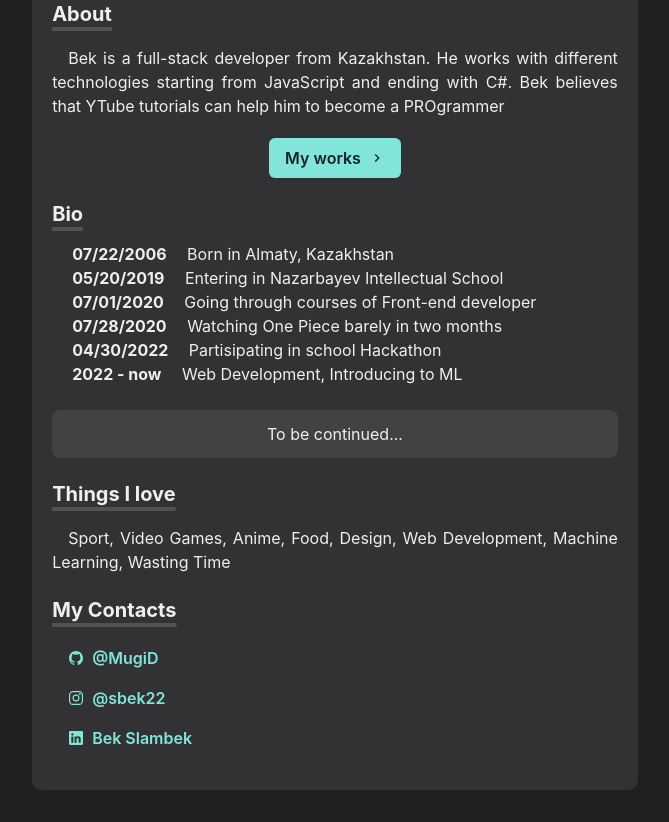
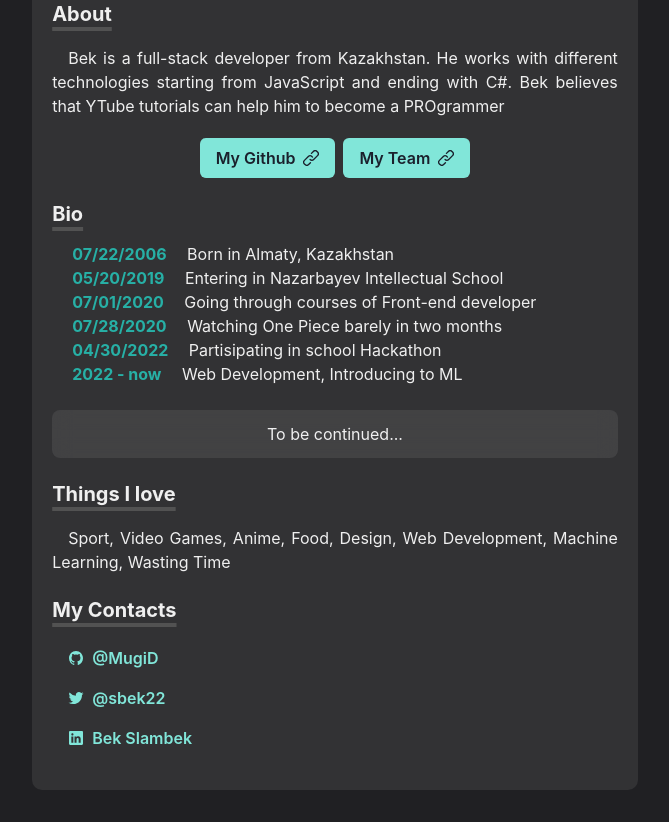
Before and after one commit to MugiD/sbek22-homepage, a Next.js app: page / in a window 1280 px wide. Shown: the part 560-1382 px from the top of the page, without its empty margins (305-974 px from the left). Built offline with nearby package versions, Linux system fonts and the light colour scheme.

Commit message:
Change BioYear color

```diff
--- a/components/bio.js
+++ b/components/bio.js
@@ -12,4 +12,5 @@ export const BioYear = styled.span`
   font-weight: bold;
   margin-right: 1em;
   margin-left: 20px;
+  color: #27B0A6;
 `
--- a/pages/index.js
+++ b/pages/index.js
@@ -12,7 +12,7 @@ import {
 } from "@chakra-ui/react";
 import Image from "next/image";
 import Section from "../components/section";
-import { ChevronRightIcon } from "@chakra-ui/icons";
+import { LinkIcon } from "@chakra-ui/icons";
 import Paragraph from "../components/paragraph";
 import { IoLogoInstagram, IoLogoGithub, IoLogoLinkedin, IoLogoTwitter } from "react-icons/io5";
 import { BioSection, BioYear } from "../components/bio";
@@ -118,11 +118,16 @@ const Page = () => {
           tutorials can help him to become a PROgrammer
         </Paragraph>
         <Box align="center" my={4}>
-          <NextLink href="/works" passHref scroll={false}>
-            <Button rightIcon={<ChevronRightIcon />} colorScheme="teal">
-              My works
+          <a href="https://github.com/MugiD?tab=repositories" target="_blank">
+            <Button rightIcon={<LinkIcon />} colorScheme="teal" mr={2}>
+              My Github
             </Button>
-          </NextLink>
+          </a>
+          <a href="https://github.com/orgs/dbdteam/repositories" target="_blank">
+            <Button rightIcon={<LinkIcon />} colorScheme="teal">
+              My Team
+            </Button>
+          </a>
         </Box>
       </Section>
 
@@ -192,7 +197,7 @@ const Page = () => {
               <Button
                 variant="ghost"
                 colorScheme="teal"
-                leftIcon={<IoLogoInstagram />}
+                leftIcon={<IoLogoTwitter />}
               >
                 @sbek22
               </Button>
```
